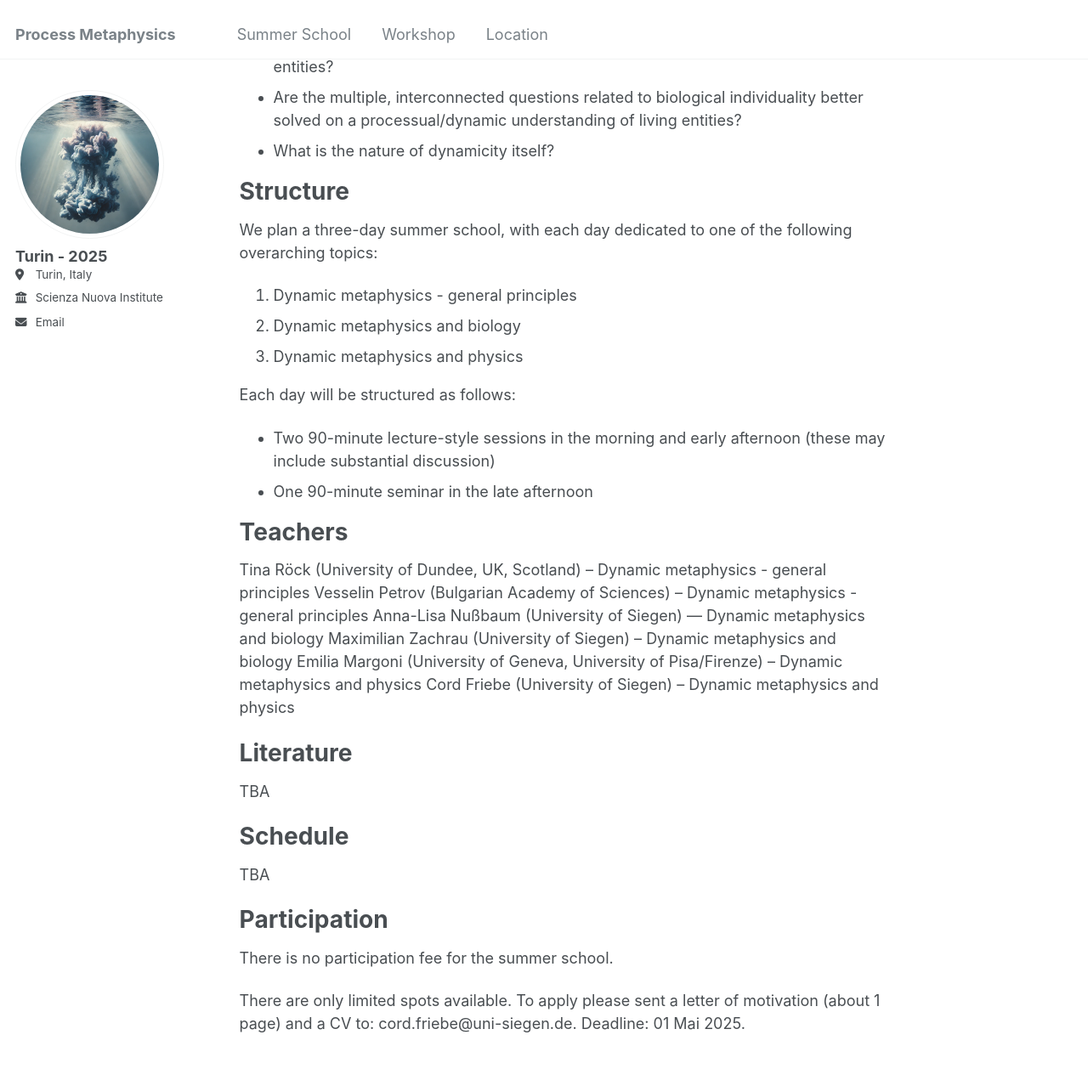
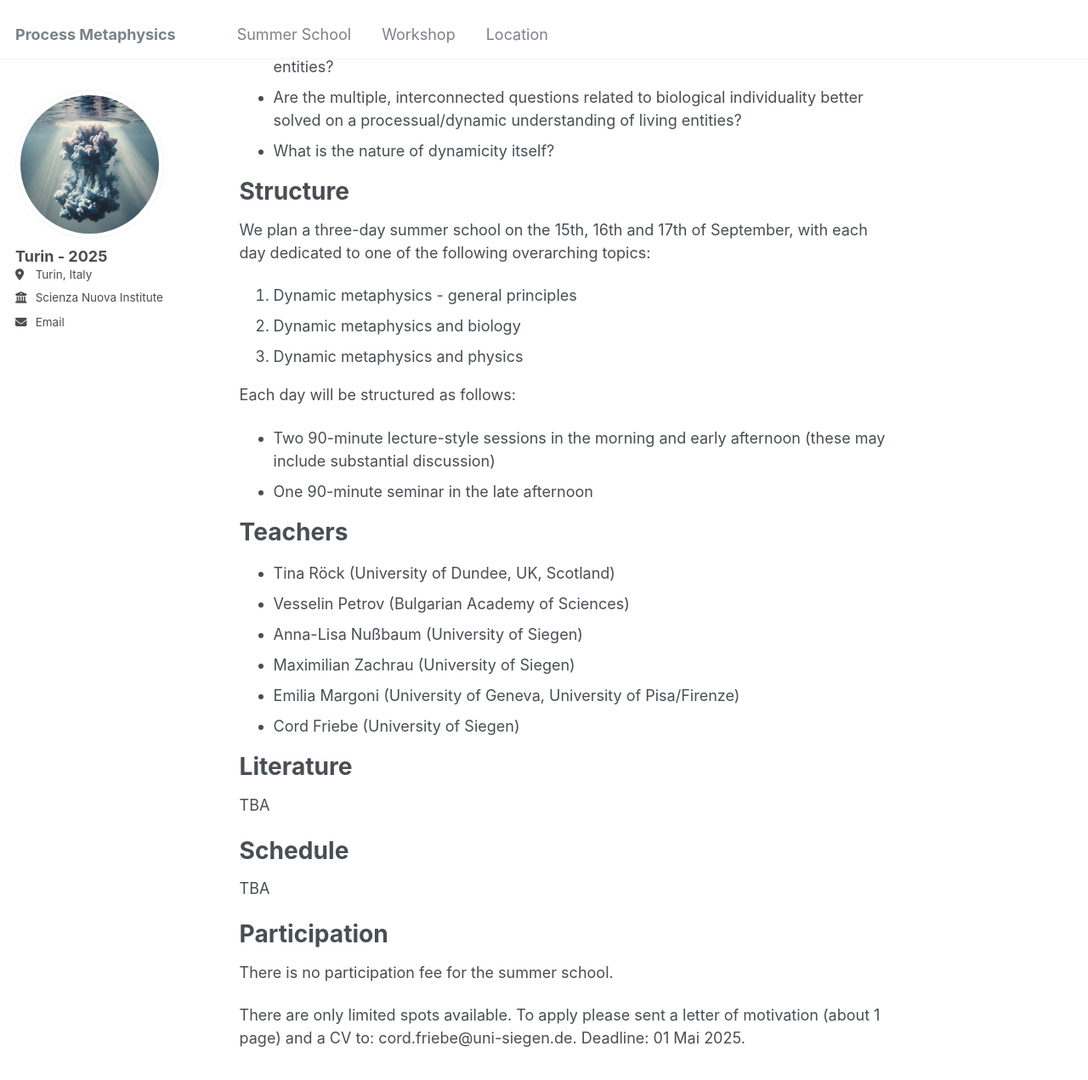
Before and after one commit to k1ssndr/turin2025, a Jekyll site: the page built from _pages/summerschool.md, in a window 1280 px wide and 1400 px high, scrolled down 784 px. Shown: the top 1271 px of the window at 85% size. Built offline with Jekyll 4.4.1, drawn with Linux system fonts in a browser that asks for light colours; some of the changed text lies outside the part shown.

Commit message:
Update summerschool.md

```diff
--- a/_pages/summerschool.md
+++ b/_pages/summerschool.md
@@ -26,7 +26,7 @@ Key Questions
 Structure
 ======
 
-We plan a three-day summer school, with each day dedicated to one of the following overarching topics:
+We plan a three-day summer school on the 15th, 16th and 17th of September, with each day dedicated to one of the following overarching topics:
 
 1.	Dynamic metaphysics - general principles
 2.	Dynamic metaphysics and biology
@@ -39,12 +39,12 @@ Each day will be structured as follows:
 Teachers
 ======
 
-Tina Röck (University of Dundee, UK, Scotland) – Dynamic metaphysics - general principles
-Vesselin Petrov (Bulgarian Academy of Sciences) – Dynamic metaphysics - general principles
-Anna-Lisa Nußbaum (University of Siegen) — Dynamic metaphysics and biology
-Maximilian Zachrau (University of Siegen) – Dynamic metaphysics and biology
-Emilia Margoni (University of Geneva, University of Pisa/Firenze) – Dynamic metaphysics and physics
-Cord Friebe (University of Siegen) – Dynamic metaphysics and physics
+-	Tina Röck (University of Dundee, UK, Scotland)
+-	Vesselin Petrov (Bulgarian Academy of Sciences)
+-	Anna-Lisa Nußbaum (University of Siegen)
+-	Maximilian Zachrau (University of Siegen)
+-	Emilia Margoni (University of Geneva, University of Pisa/Firenze)
+-	Cord Friebe (University of Siegen)
 
 Literature
 ======
```
Also changed, not shown: other parts of _pages/summerschool.md (+1 -1 lines).
